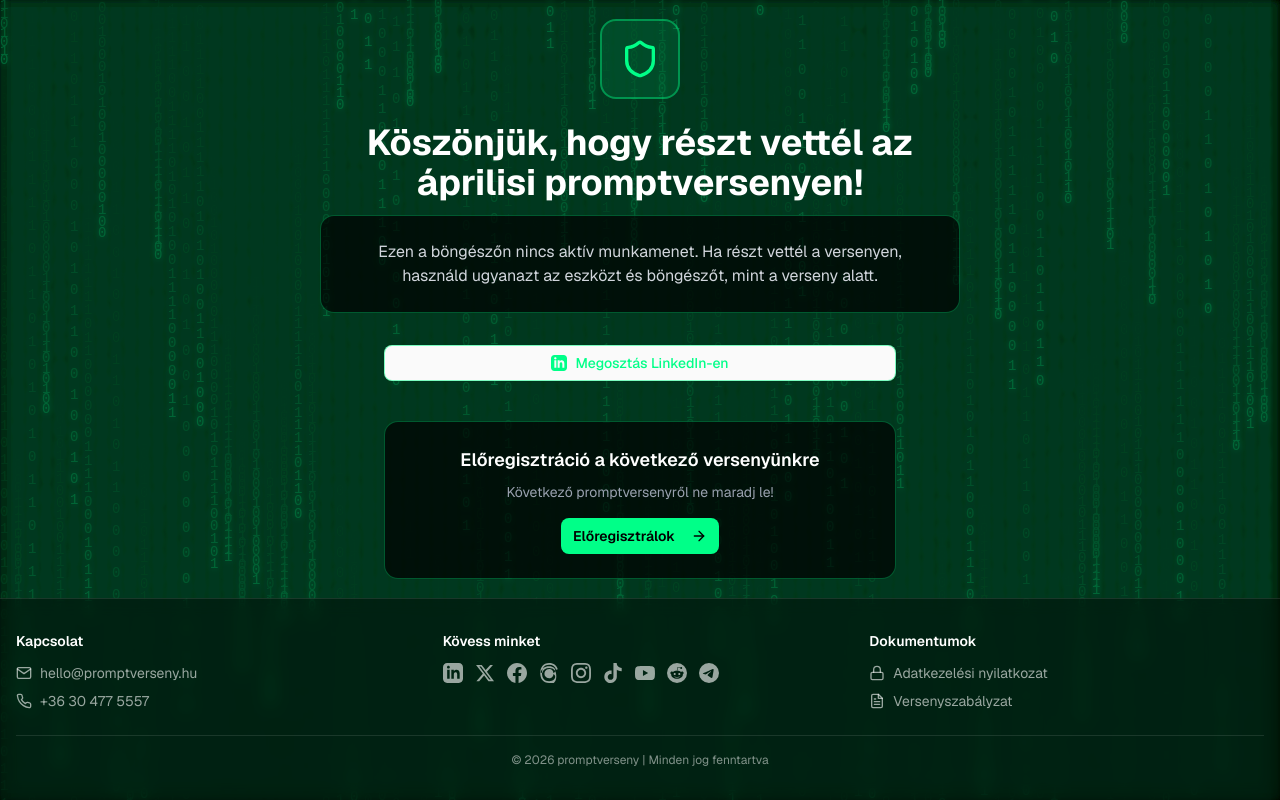
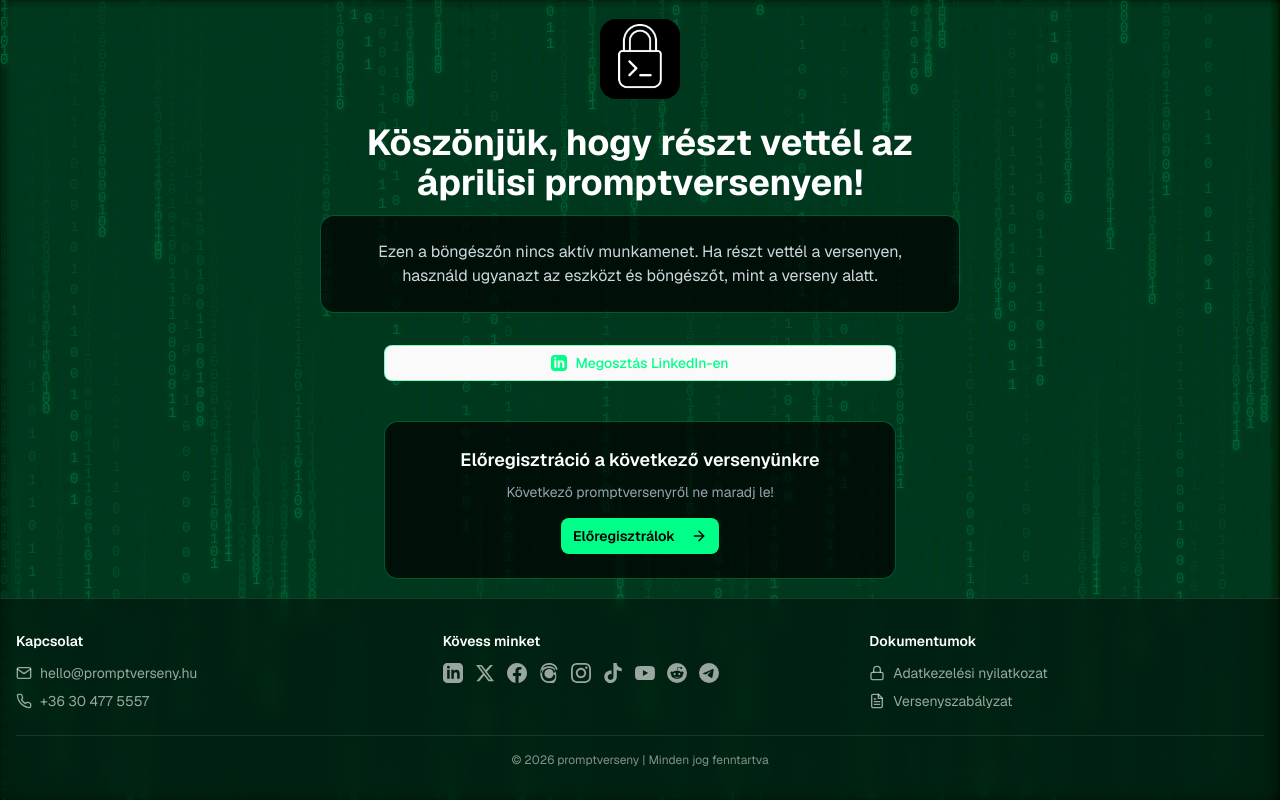
Before and after one commit to Komaxor/ptf-verseny-majus, a Next.js app: page /closed in a window 1280 px wide. Built offline with nearby package versions, Linux system fonts and the light colour scheme; no server answers.

Commit message:
more logos

```diff
--- a/app/closed/page.tsx
+++ b/app/closed/page.tsx
@@ -2,7 +2,8 @@
 
 import type React from "react"
 import { useState, useEffect } from "react"
-import { Trophy, Clock, MessageSquare, Lightbulb, XCircle, CheckCircle, XOctagon, ArrowRight, Shield } from "lucide-react"
+import { Trophy, Clock, MessageSquare, Lightbulb, XCircle, CheckCircle, XOctagon, ArrowRight } from "lucide-react"
+import Image from "next/image"
 import { PromptversenyFooter } from "@/components/promptverseny-footer"
 import { PromptversenyEmailModal } from "@/components/promptverseny-email-modal"
 import { Button } from "@/components/ui/button"
@@ -74,8 +75,8 @@ export default function ClosedPage() {
       <div className="relative z-10 text-center max-w-2xl mx-auto flex-1 flex flex-col items-center justify-center p-4">
         {/* Logo */}
         <div className="flex items-center justify-center mb-6">
-          <div className="w-20 h-20 bg-[#00ff88]/10 border-2 border-[#00ff88]/40 rounded-2xl flex items-center justify-center">
-            <Shield className="w-10 h-10 text-[#00ff88]" />
+          <div className="w-20 h-20 rounded-2xl overflow-hidden">
+            <Image src="/promptverseny-logo.jpg" alt="Promptverseny logo" width={80} height={80} className="w-full h-full object-cover" />
           </div>
         </div>
 
--- a/app/waiting/page.tsx
+++ b/app/waiting/page.tsx
@@ -2,7 +2,8 @@
 
 import { useState, useEffect } from "react"
 import { useRouter } from "next/navigation"
-import { Clock, Shield } from "lucide-react"
+import { Clock } from "lucide-react"
+import Image from "next/image"
 import { t } from "@/lib/translations"
 import MatrixBg from "@/components/matrix-bg"
 import { COMPETITION_START, COMPETITION_END } from "@/lib/config"
@@ -66,8 +67,8 @@ export default function WaitingPage() {
       <div className="relative z-10 text-center max-w-2xl mx-auto">
         {/* Logo */}
         <div className="flex items-center justify-center gap-3 mb-8">
-          <div className="w-20 h-20 bg-[#00ff88]/10 border-2 border-[#00ff88]/40 rounded-2xl flex items-center justify-center">
-            <Shield className="w-10 h-10 text-[#00ff88]" />
+          <div className="w-20 h-20 rounded-2xl overflow-hidden">
+            <Image src="/promptverseny-logo.jpg" alt="Promptverseny logo" width={80} height={80} className="w-full h-full object-cover" />
           </div>
         </div>
 
--- a/components/game/phase-success.tsx
+++ b/components/game/phase-success.tsx
@@ -11,9 +11,9 @@ import {
   User,
   Loader2,
   Download,
-  Shield,
   ArrowRight,
 } from "lucide-react";
+import Image from "next/image";
 import { jsPDF } from "jspdf";
 import { PromptversenyFooter } from "@/components/promptverseny-footer";
 import { PromptversenyEmailModal } from "@/components/promptverseny-email-modal";
@@ -240,8 +240,8 @@ export function PhaseSuccess() {
     <div className="min-h-screen bg-[#0a0a0f] text-white flex flex-col">
       <div className="text-center max-w-3xl mx-auto flex-1 flex flex-col items-center justify-center p-4 py-12">
         {/* Icon */}
-        <div className="w-20 h-20 rounded-full bg-[#00ff88]/10 flex items-center justify-center mb-6 border border-[#00ff88]/20">
-          <Shield className="w-10 h-10 text-[#00ff88]" />
+        <div className="w-20 h-20 rounded-2xl overflow-hidden mb-6">
+          <Image src="/promptverseny-logo.jpg" alt="Promptverseny logo" width={80} height={80} className="w-full h-full object-cover" />
         </div>
 
         {/* Title */}
```
